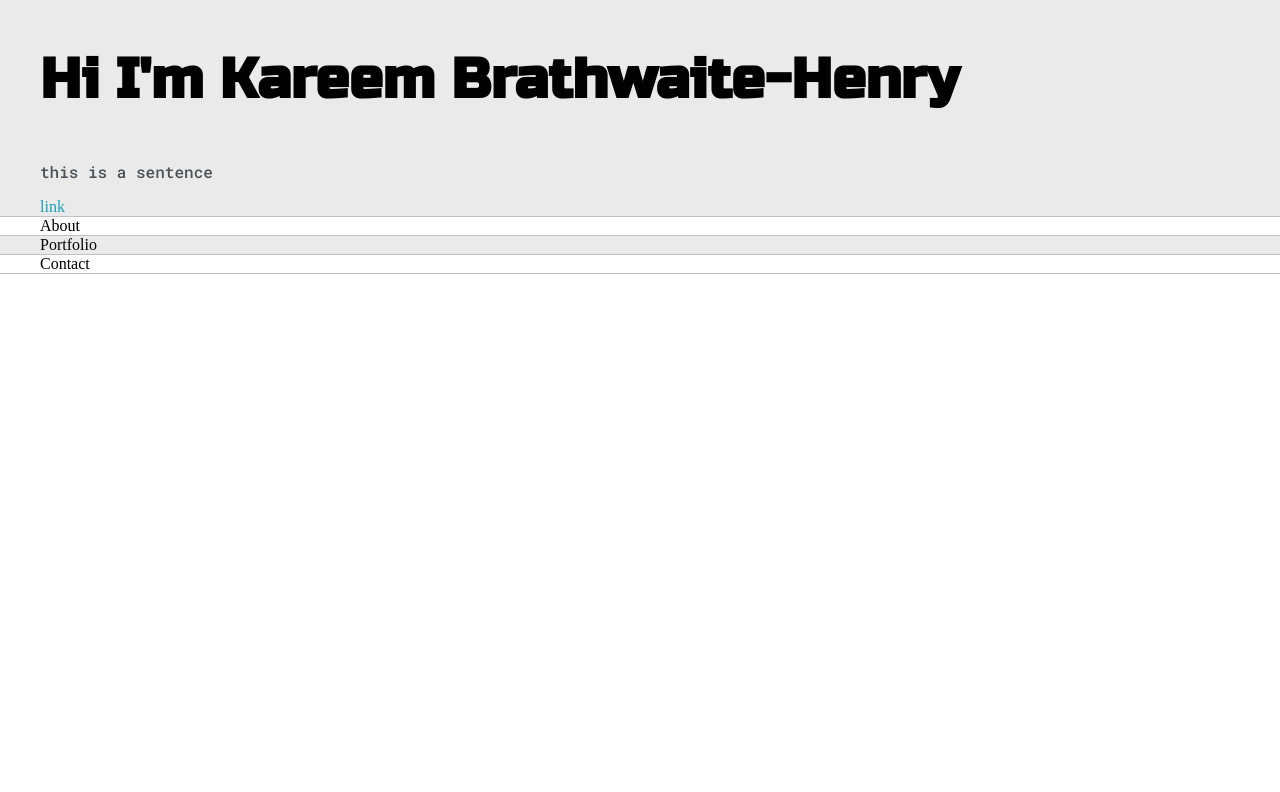
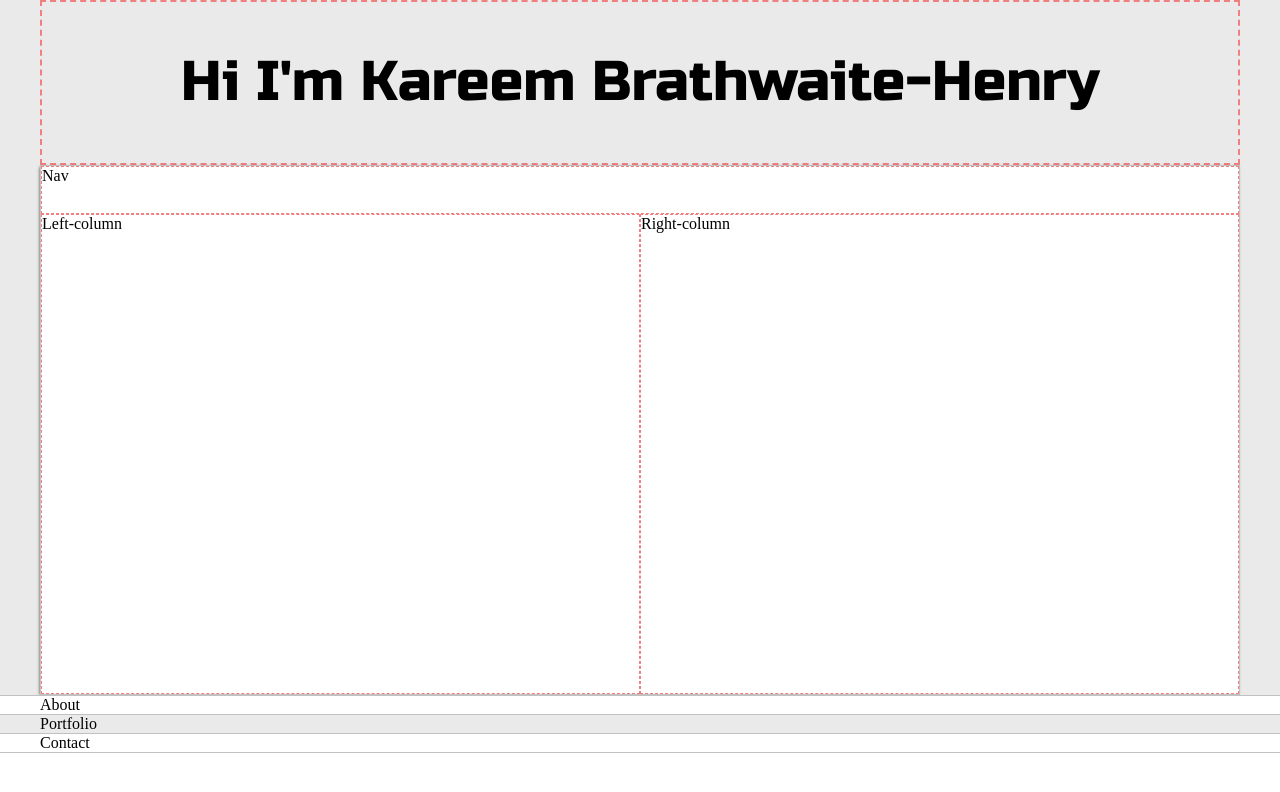
Before and after one commit to kareembh/portfolioWebsiteTut, a website built with Parcel: page src/index.html in a window 1280 px wide. Built offline with nearby package versions, Linux system fonts and the light colour scheme.

Commit message:
Completed first grid areas section of tutorial.

```diff
--- a/src/index.html
+++ b/src/index.html
@@ -8,9 +8,22 @@
     <body>
         <section class="s1">
             <div class="main-container">
-                <h1>Hi I'm Kareem Brathwaite-Henry</h1>
-                <p>this is a sentence</p>
-                <a href="">link</a>
+                <div class="greeting-wrapper">
+                    <h1>Hi I'm Kareem Brathwaite-Henry</h1>
+                </div>
+
+                <div class="intro-wrapper">
+                    <div class="nav-wrapper">
+                        Nav
+                    </div>
+                    <div class="left-column">
+                        Left-column
+                    </div>
+                    <div class="right-column">
+                        Right-column
+                    </div>
+                </div>
+
             </div>
         </section>
 
--- a/src/styles.less
+++ b/src/styles.less
@@ -22,6 +22,7 @@ html, body{
 h1, h2, h3, h4, h5, h6, strong{
   color:@main-text;
   font-family: 'Russo One', sans-serif;
+  font-weight: 500;
 }
 
 p, li, span, label, input, textarea{
@@ -62,6 +63,44 @@ h6{font-size: 16px;}
   margin: auto;
 }
 
+.greeting-wrapper{
+  display: grid;
+  text-align: center;
+  align-content: center;
+  border: 2px dashed lightcoral;
+  min-height: 10em;
+}
+
+.intro-wrapper{
+  background-color: @secondary-color;
+  border: 1px solid @boarder-color;
+  -webkit-box-shadow: -1px 1px 3px -1px rgba(0,0,0,0.75);
+  -moz-box-shadow: -1px 1px 3px -1px rgba(0,0,0,0.75);
+  box-shadow: -1px 1px 3px -1px rgba(0,0,0,0.75);
+  display: grid;
+  grid-template-columns: 1fr 1fr;
+  grid-template-rows: 3em 30em;
+  grid-template-areas:
+    'nav-wrapper nav-wrapper'
+    'left-column right-column'
+  ;
+}
+
+.nav-wrapper{
+  grid-area: nav-wrapper;
+  border: 1px dashed lightcoral;
+}
+
+.left-column{
+  border: 1px dashed lightcoral;
+  grid-area: left-column;
+}
+
+.right-column{
+  border: 1px dashed lightcoral;
+  grid-area: right-column;
+}
+
 @media screen and (max-width: 1200px){
   .main-container{
     width: 95%;
```
Also changed, not shown: 2 other files.
